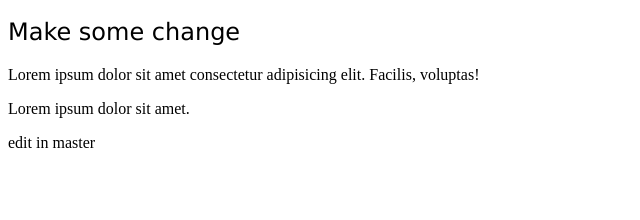
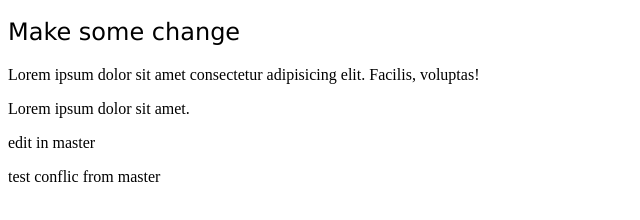
Before and after one commit to SuosPhearith/learn-git-command, a plain HTML site: page index.html in a window 1280 px wide. Shown: the part 50-270 px from the top of the page, without its empty margins (0-640 px from the left). Drawn offline with Linux system fonts and the light colour scheme.

Commit message:
master commit 2

```diff
--- a/index.html
+++ b/index.html
@@ -15,5 +15,6 @@
     </p>
     <p>Lorem ipsum dolor sit amet.</p>
     <p>edit in master</p>
+    <p>test conflic from master</p>
   </body>
 </html>
```
